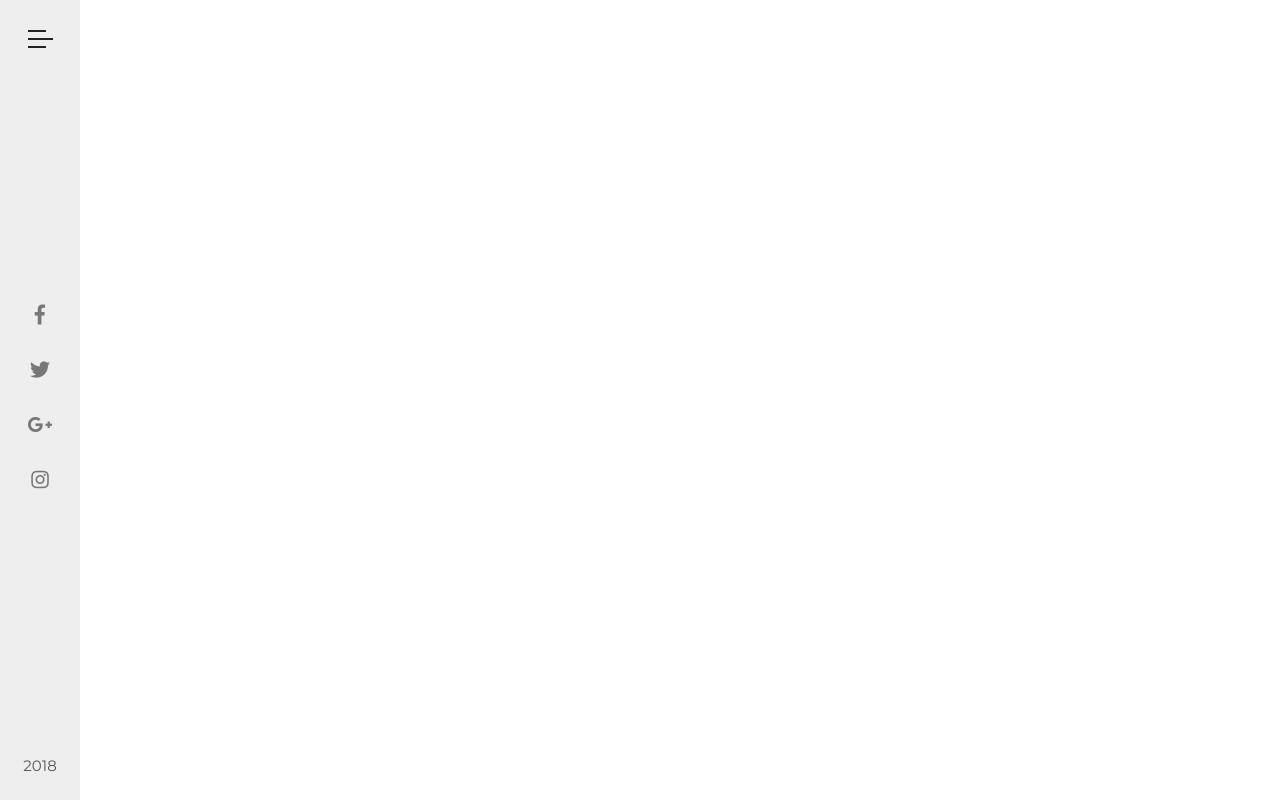
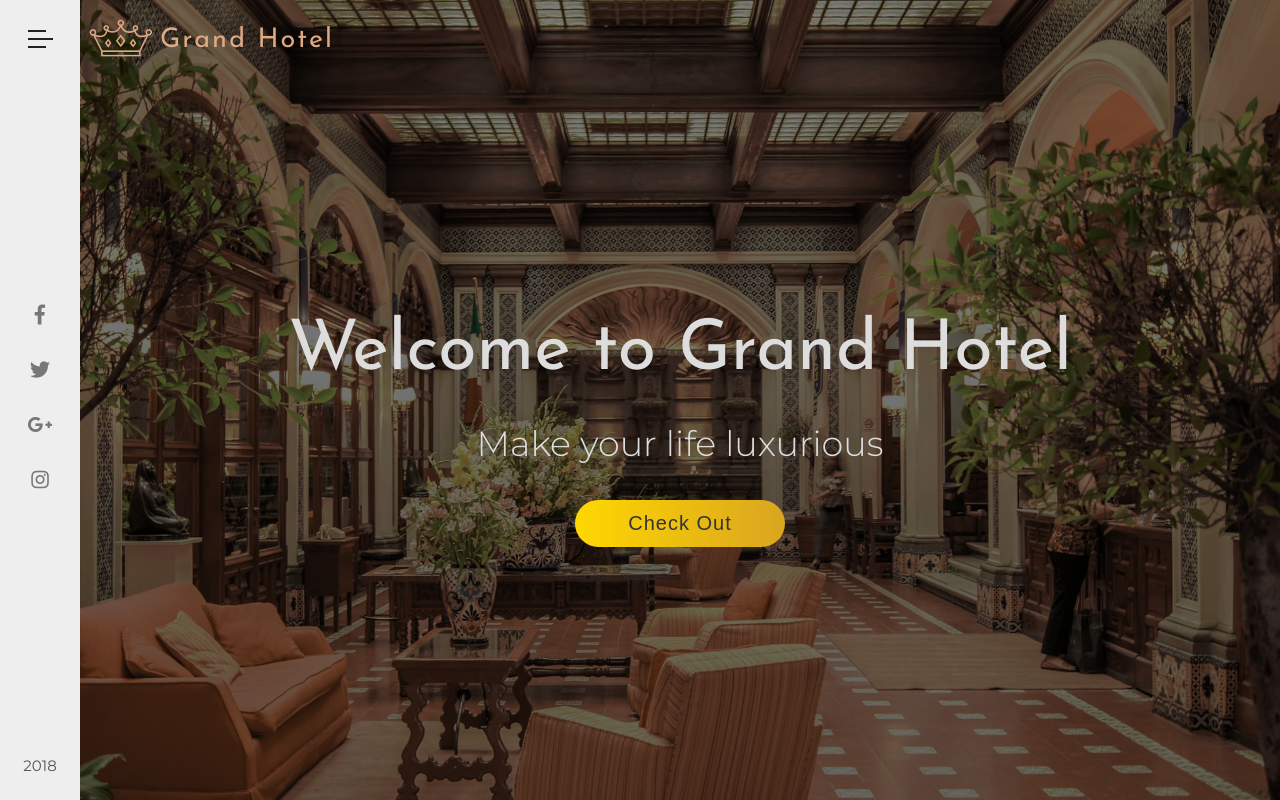
Before and after one commit to devzons/cssboot, a plain HTML site: page grand/index.html in a window 1280 px wide. Drawn offline with Linux system fonts and the light colour scheme.

Commit message:
complete header(Hero) section

```diff
--- a/grand/index.html
+++ b/grand/index.html
@@ -108,8 +108,22 @@
           <p>&copy; 2018 Grand Hotel. All Rights Reserved</p>
         </div>
       </nav>
+      <!-- end of navigation -->
     </div>
-    <!-- end of navigation -->
+    <!-- end navbar -->
+    <!-- header -->
+    <header class="header">
+      <div class="brand">
+        <div><img src="img/crown.png" alt="logo" width="80" /></div>
+        <h3 class="hotel-heading">Grand Hotel</h3>
+      </div>
+      <div class="banner">
+        <h1 class="banner-heading">Welcome to Grand Hotel</h1>
+        <p class="banner-paragraph">Make your life luxurious</p>
+        <button class="banner-button">Check Out</button>
+      </div>
+    </header>
+    <!-- end of header -->
     <script src="script.js" async defer></script>
   </body>
 </html>
--- a/grand/style.css
+++ b/grand/style.css
@@ -199,3 +199,71 @@ body {
   width: 2.5rem;
 }
 /* end navigation */
+
+/* header */
+.header {
+  margin-left: 8rem;
+  height: 100vh;
+  background: linear-gradient(to top, rgba(0, 0, 0, 0.6), rgba(0, 0, 0, 0.5)),
+    url(img/header-1.jpeg) center no-repeat;
+  background-size: cover;
+}
+.brand {
+  display: flex;
+  cursor: pointer;
+}
+.hotel-heading {
+  font-family: "Josefin Sans", sans-serif;
+  font-size: 2.7rem;
+  font-weight: 400;
+  color: #deaa86;
+  letter-spacing: 0.2rem;
+}
+.banner {
+  color: #ddd;
+  height: 65rem;
+  display: flex;
+  flex-direction: column;
+  align-items: center;
+  justify-content: center;
+}
+.banner-heading {
+  font-family: "Josefin Sans", sans-serif;
+  font-size: 7rem;
+  font-weight: 400;
+  margin-bottom: 0;
+  animation: anim 2s;
+}
+.banner-paragraph {
+  font-size: 3.5rem;
+  font-weight: 300;
+  animation: anim 1.5s 0.5s backwards;
+}
+.banner-button {
+  width: 21rem;
+  padding: 1.2rem 2rem;
+  font-size: 2rem;
+  color: #333;
+  letter-spacing: 0.1rem;
+  border: none;
+  border-radius: 10rem;
+  outline: none;
+  background: linear-gradient(to right, gold, goldenrod);
+  cursor: pointer;
+  animation: anim 1s 1s backwards;
+}
+.banner-button:hover {
+  background: linear-gradient(to left, gold, goldenrod);
+}
+.banner-button:active {
+  transform: translateY(0.2rem);
+}
+@keyframes anim {
+  0% {
+    opacity: 0;
+  }
+  100% {
+    opacity: 1;
+  }
+}
+/* end header */
```
